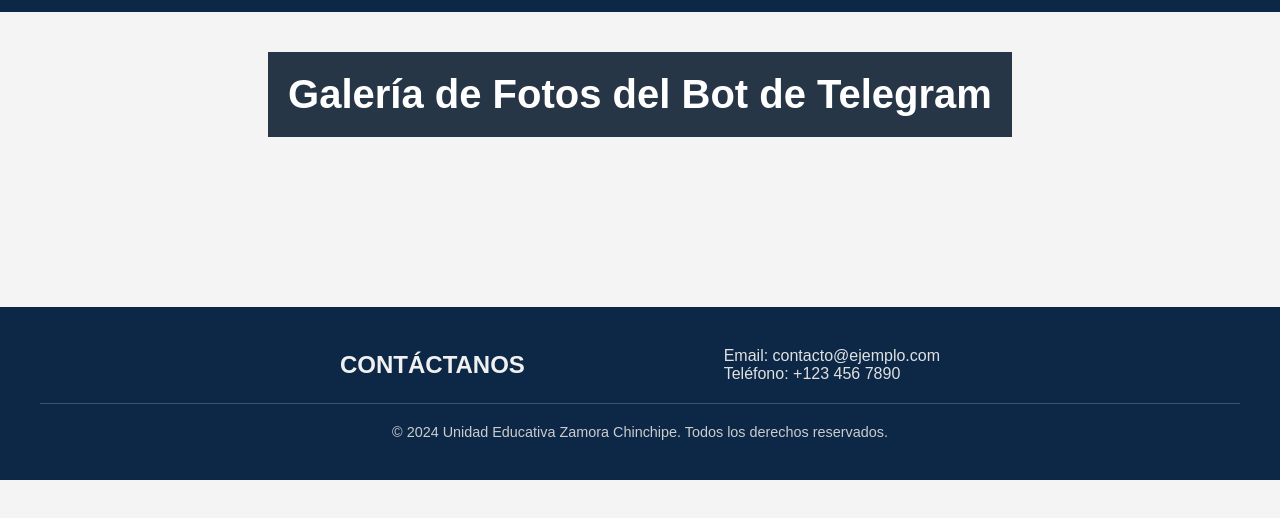
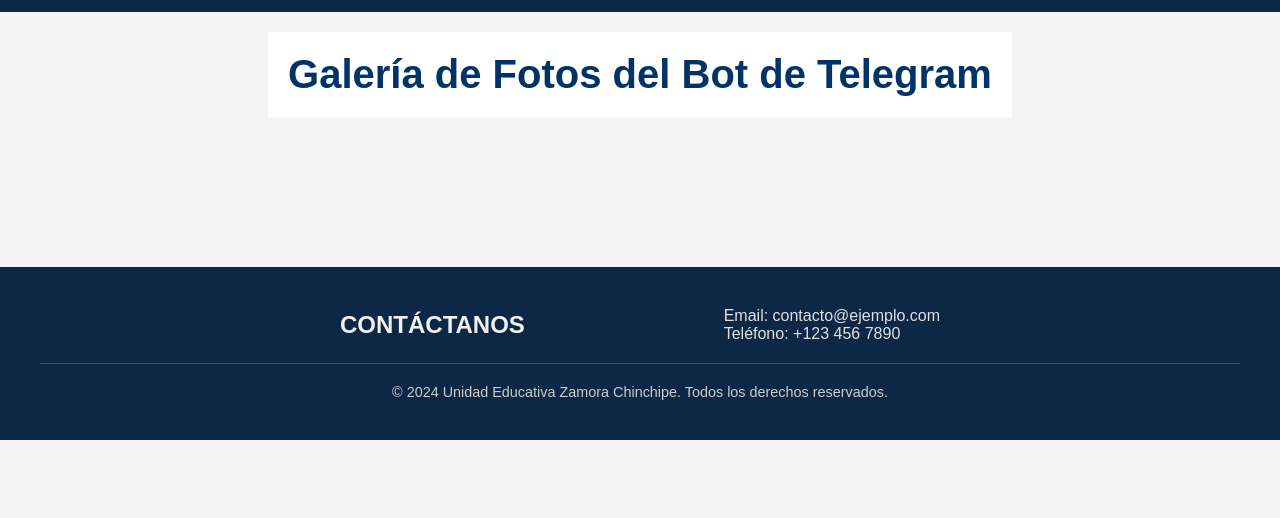
Before and after one commit to dsosa20/Escuela--Zamora-Chinchipe, a website with bundled scripts: page public/telegram.html in a window 1280 px wide. Shown: the part 88-606 px from the top of the page. Built offline with nearby package versions, Linux system fonts and the light colour scheme; no server answers.

Commit message:
Cambio estilo V0003

```diff
--- a/public/telegram.css
+++ b/public/telegram.css
@@ -1,15 +1,13 @@
 .titulo {
-  background-color: #273646;
+  background-color: white;
   padding: 20px;
-  color: white;
+  color: #003366;
   text-align: right;
-  margin: 140px auto;
+  margin: 120px auto;
   width: fit-content;
   max-width: 90%;
   margin-left: auto;
 }
-
-
   h1 {
     margin: 0;
     font-size: 2.5em;
@@ -29,7 +27,6 @@
     align-items: center;
   }
 
-  /* Tarjeta de imagen con detalles de fecha y hora */
   .photo-card {
     position: relative;
     width: 100%;
```
